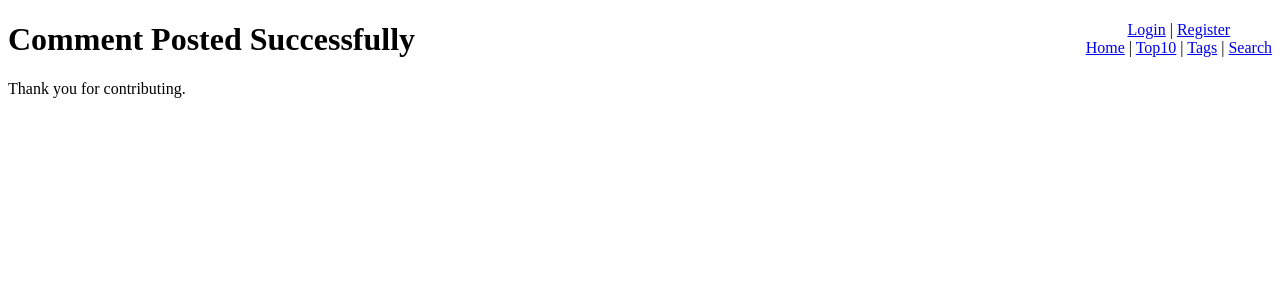
After one commit to lulinqing/BookMarks, a Django app: template templates/comments/posted.html in a window 1280 px wide. The commit adds this page. Shown: the top 300 px of the page. Run offline with Django 3.2, Linux system fonts and the light colour scheme; the template is opened without the code that fills it, so the values that code supplies are empty.

Commit message:
add commenting function

```diff
--- a/settings.py
+++ b/settings.py
@@ -98,7 +98,7 @@ TEMPLATE_LOADERS = (
 MIDDLEWARE_CLASSES = (
     'django.middleware.common.CommonMiddleware',
     'django.contrib.sessions.middleware.SessionMiddleware',
-#    'django.middleware.csrf.CsrfViewMiddleware',
+    'django.middleware.csrf.CsrfViewMiddleware',
     'django.middleware.csrf.CsrfResponseMiddleware',
     'django.contrib.auth.middleware.AuthenticationMiddleware',
     'django.contrib.messages.middleware.MessageMiddleware',
--- a/site_media/style.css
+++ b/site_media/style.css
@@ -29,3 +29,9 @@ ul.bookmarks .edit {
 .tag-cloud-3 { font-size: 160%; }
 .tag-cloud-4 { font-size: 180%; }
 .tag-cloud-5 { font-size: 200%; }
+
+.comment {
+    margin: 1em;
+    padding: 5px;
+    border: 1px solid #000;
+}
--- /dev/null
+++ b/templates/comments/posted.html
@@ -0,0 +1,9 @@
+{% extends "base.html" %}
+{% block title %}Comment Posted Successfully{% endblock %}
+{% block head %}Comment Posted Successfully{% endblock %}
+{% block content %}
+    <p>Thank you for contributing.</p>
+    {% if object %}
+        <p><a href="/bookmark/{{ object.id }}/">View your comment</a></p>
+    {% endif %}
+{% endblock %}
--- a/templates/shared_bookmark_list.html
+++ b/templates/shared_bookmark_list.html
@@ -7,7 +7,8 @@
                 <br />
                 Posted By:
                 <a href="/user/{{ shared_bookmark.bookmark.user.username }}/" class="username">{{ shared_bookmark.bookmark.user.username }}</a> |
-                <span class="vote-count">Votes: {{ shared_bookmark.votes }}</span>
+                <span class="vote-count">Votes: {{ shared_bookmark.votes }}</span> |
+                <a href="/bookmark/{{ shared_bookmark.id}}/">Comments</a>
             </li>
         {% endfor %}
     </ul>
--- a/urls.py
+++ b/urls.py
@@ -42,5 +42,5 @@ urlpatterns = patterns('',
     (r'^save/$', bookmark_save_page),
     (r'^ajax/tag/autocomplete/$', ajax_tag_autocomplete),
     (r'^vote/$', bookmark_vote_page),
-    (r'^comments/', include('django.contrib.comments.urls.comments')),
+    (r'^comments/', include('django.contrib.comments.urls')),
 )
```
Also changed, not shown: templates/bookmark_page.html (+12 -0 lines), templates/comments/form.html (added, +12 -0 lines), bookmarks/views.py (line endings or trailing spaces), 1 other file.
